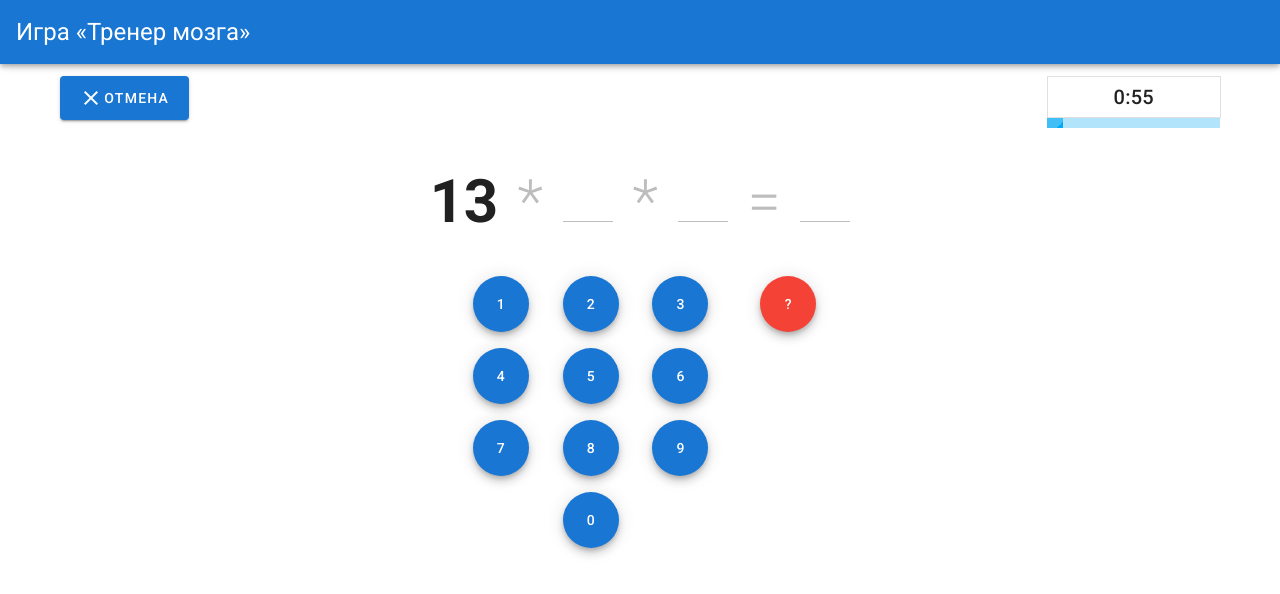
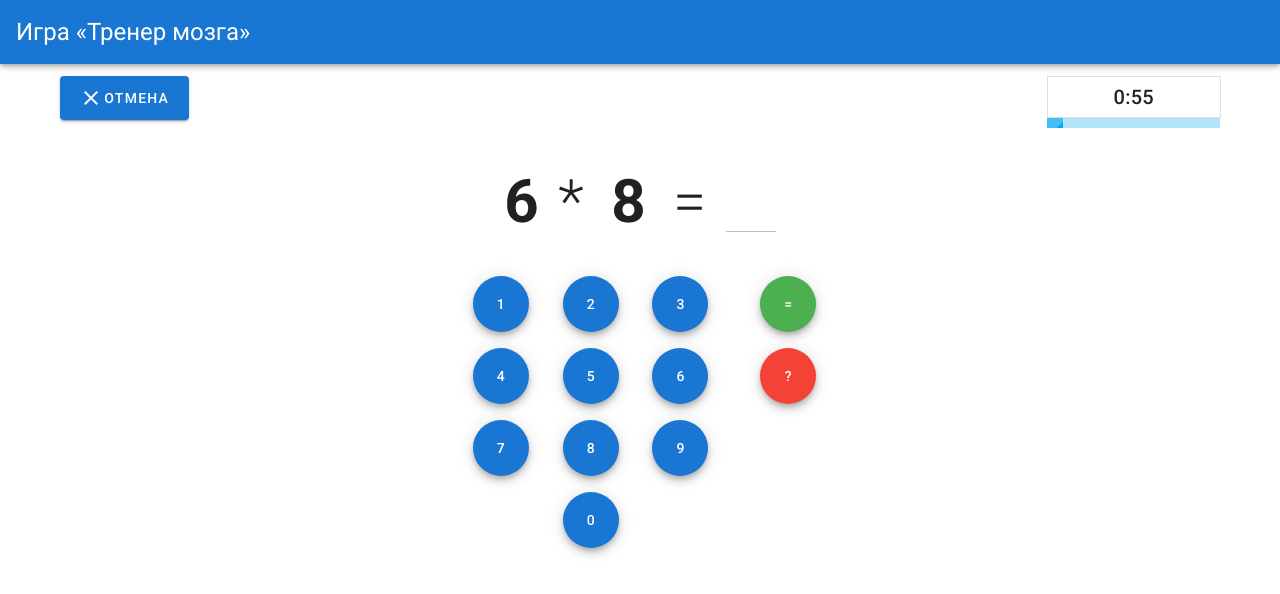
Before and after one commit to vivikkk/frolov-ivan-otus, a Vue app in the folder arithmetic-trainer/: page /game in a window 1280 px wide. Shown: the top 594 px of the page. Built offline with nearby package versions, Linux system fonts and the light colour scheme.

Commit message:
random generator

```diff
--- a/arithmetic-trainer/src/components/Calculations.vue
+++ b/arithmetic-trainer/src/components/Calculations.vue
@@ -1,24 +1,53 @@
 <template>
-  <div class="">
-    <span class="font-weight-bold">13</span>
-    <span class="pl-5 pr-5 grey--text text--lighten-1">*</span>
-    <span class="placeholder d-inline-flex font-weight-bold"></span>
-    <span class="pl-5 pr-5 grey--text text--lighten-1">*</span>
-    <span class="placeholder d-inline-flex font-weight-bold"></span>
-    <span class="pl-5 pr-5 grey--text text--lighten-1">=</span>
-    <span class="placeholder d-inline-flex"></span>
+  <div class="d-flex">
+    <span class="font-weight-bold">{{ numbers.a }}</span>
+    <span class="pl-5 pr-5">{{ symbol }}</span>
+    <span class="placeholder d-inline-flex font-weight-bold justify-center">{{ numbers.b }}</span>
+    <span class="pl-5 pr-5">=</span>
+    <span class="placeholder placeholder_border d-inline-flex justify-center"></span>
   </div>
 </template>
 
 <script>
 export default {
-  name: 'Calculations'
+  name: 'Calculations',
+
+  props: {
+    numbers: {
+      type: Object,
+      required: true
+    },
+    symbol: {
+      type: String,
+      required: true
+    }
+  },
+
+  computed: {
+    getResult () {
+      let result = null
+
+      switch (this.symbol) {
+        case '+':
+          result = this.numbers.a + this.numbers.b
+          break
+        case '*':
+          result = this.numbers.a * this.numbers.b
+          break
+      }
+
+      return result
+    }
+  }
 }
 </script>
 
 <style scoped>
 .placeholder {
-  border-bottom: 1px solid #bdbdbd;
   min-width: 50px
 }
+
+.placeholder_border {
+  border-bottom: 1px solid #bdbdbd;
+}
 </style>
--- a/arithmetic-trainer/src/components/Computations.vue
+++ b/arithmetic-trainer/src/components/Computations.vue
@@ -1,17 +1,38 @@
 <template>
   <v-col cols="1" class="d-flex flex-wrap justify-center">
-    <v-btn
-      class="mx-auto"
-      color="red"
-      fab
-      dark>
-      <span>?</span>
-    </v-btn>
+    <div class="d-flex flex-column">
+      <div
+        v-for="(item, index) in computations"
+        :key="index">
+        <v-btn
+          class="mx-auto mb-4"
+          :color="item.value === '=' ? 'green': 'red'"
+          fab
+          dark>
+          <span>{{ item.symbol }}</span>
+        </v-btn>
+      </div>
+    </div>
   </v-col>
 </template>
 
 <script>
 export default {
-  name: 'Computations'
+  name: 'Computations',
+
+  data () {
+    return {
+      computations: [
+        {
+          symbol: '=',
+          value: '='
+        },
+        {
+          symbol: '?',
+          value: '?'
+        }
+      ]
+    }
+  }
 }
 </script>
--- a/arithmetic-trainer/src/components/settingsComponents/ComputationsSettings.vue
+++ b/arithmetic-trainer/src/components/settingsComponents/ComputationsSettings.vue
@@ -23,23 +23,23 @@ export default {
       computations: [
         {
           label: 'Суммирование',
-          value: 'amount'
+          value: '+'
         },
         {
           label: 'Умножение',
-          value: 'multiplication'
+          value: '*'
         },
         {
           label: 'Разность',
-          value: 'difference'
+          value: '-'
         },
         {
           label: 'Деление',
-          value: 'division'
+          value: '/'
         },
         {
           label: 'Возведение в степень',
-          value: 'elevation'
+          value: 'ˆ'
         }
       ]
     }
--- a/arithmetic-trainer/src/store/modules/configurations.js
+++ b/arithmetic-trainer/src/store/modules/configurations.js
@@ -1,8 +1,8 @@
 export default {
   state: {
     duration: 1,
-    difficulty: 2,
-    computations: []
+    difficulty: 1,
+    computations: ['+', '*']
   },
   getters: {
     duration (state) {
--- a/arithmetic-trainer/src/views/Game.vue
+++ b/arithmetic-trainer/src/views/Game.vue
@@ -14,7 +14,10 @@
 
     <v-row class="display-3 mt-8 justify-center">
       <v-col cols="10" class="d-flex justify-center">
-        <Calculations/>
+        <Calculations
+          :numbers="numbers"
+          :symbol="randomSymbol"
+        />
       </v-col>
     </v-row>
 
@@ -30,6 +33,7 @@ import Timer from '../components/Timer'
 import Calculations from '../components/Calculations'
 import Computations from '../components/Computations'
 import Digits from '../components/Digits'
+import { mapGetters } from 'vuex'
 
 export default {
   name: 'Game',
@@ -39,6 +43,42 @@ export default {
     Calculations,
     Digits,
     Computations
+  },
+
+  data () {
+    return {
+      numbers: {
+        a: this.random(),
+        b: this.random()
+      }
+    }
+  },
+
+  mounted () {
+    switch (this.difficulty) {
+      case 2:
+        this.numbers.a = this.random(1, 100)
+        this.numbers.b = this.numbers.a > 10 ? this.random() : this.random(1, 100)
+        break
+      case 3:
+        this.numbers.a = this.random(1, 100)
+        this.numbers.b = this.random(1, 100)
+        break
+    }
+  },
+
+  computed: {
+    ...mapGetters(['difficulty', 'computations']),
+
+    randomSymbol () {
+      return this.computations[this.random(1, (this.computations.length + 1)) - 1]
+    }
+  },
+
+  methods: {
+    random (min = 1, max = 10) {
+      return Math.floor(Math.random() * (max - min)) + min
+    }
   }
 }
 </script>
```
